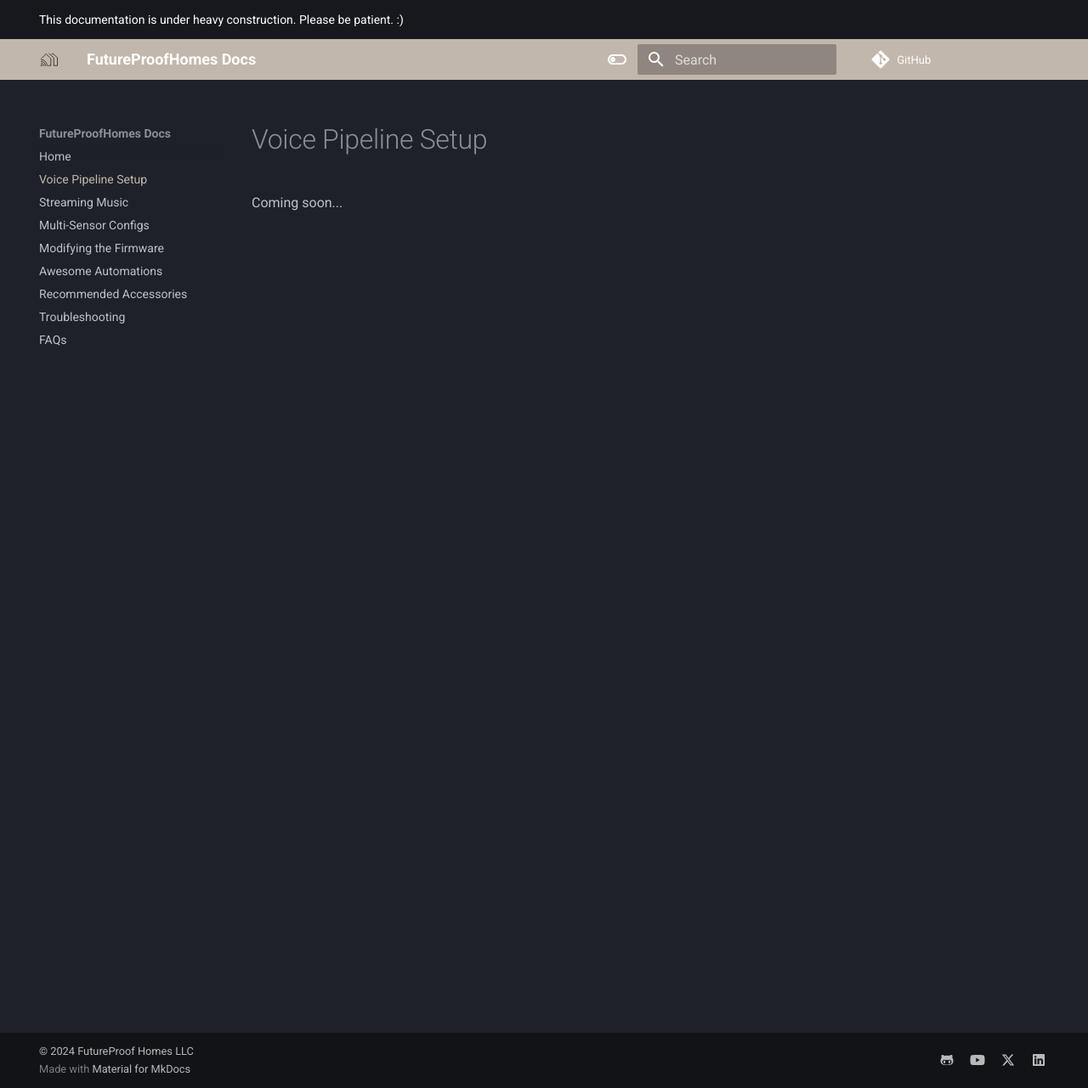
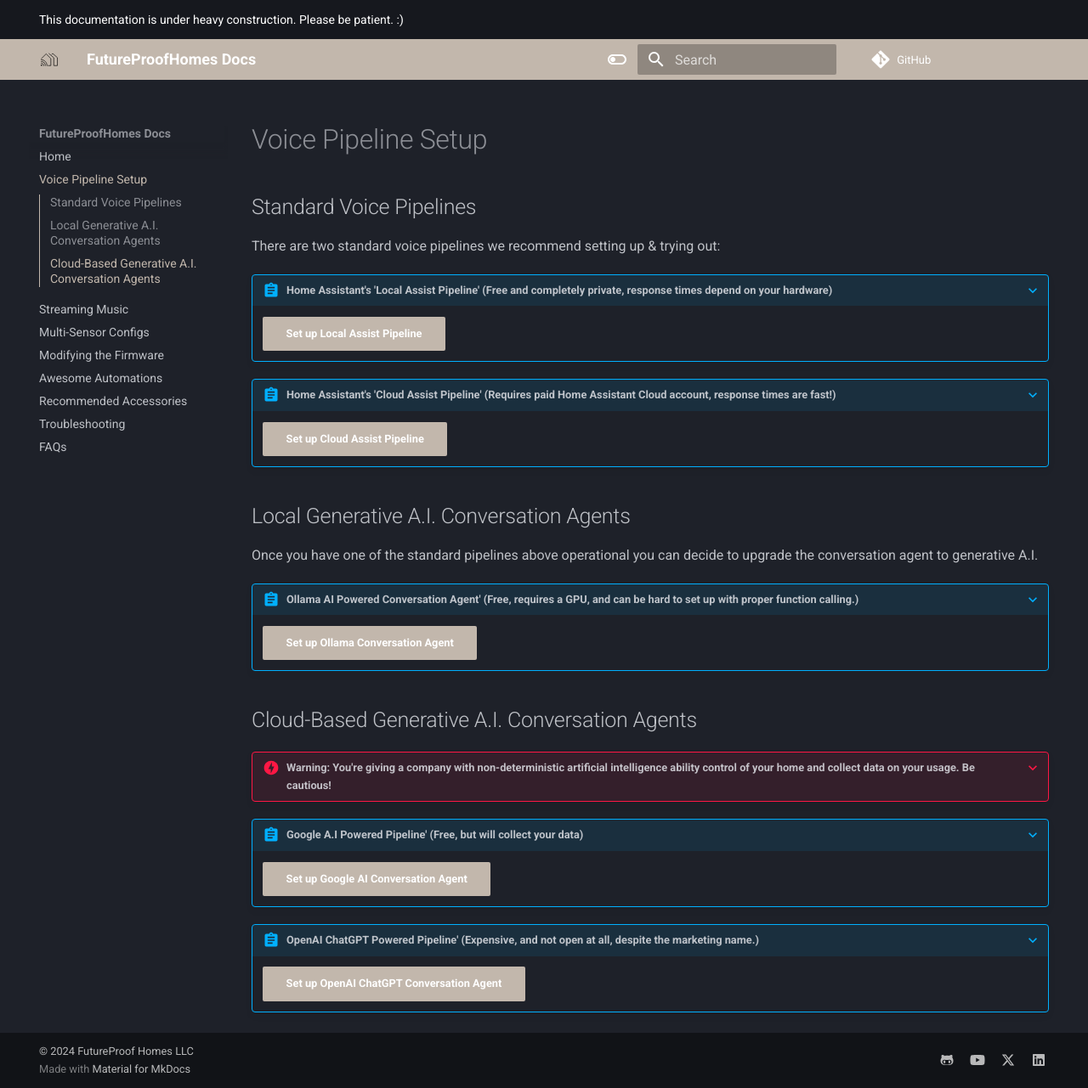
Before and after one commit to FutureProofHomes/Documentation, an MkDocs documentation site: the page built from docs/voice-pipeline.md, in a window 1280 px wide and 1281 px high. Shown: the whole window at 85% size. Built offline with MkDocs 1.6.1 and Material for MkDocs 9.7.7, drawn with Linux system fonts in a browser that asks for light colours; comment, search, counter and statistics services are not loaded.

Commit message:
Adding different voice pipelines and conversation agents.  Correcting bad anchor in music streaming section and FAQ section.

```diff
--- a/docs/voice-pipeline.md
+++ b/docs/voice-pipeline.md
@@ -1,3 +1,28 @@
 <!-- <iframe width="560" height="315" src="https://www.youtube.com/embed/yqWX86uT5jM?si=qK_A1XmaSsqYQ9js" title="YouTube video player" frameborder="0" allow="accelerometer; autoplay; clipboard-write; encrypted-media; gyroscope; picture-in-picture; web-share" referrerpolicy="strict-origin-when-cross-origin" allowfullscreen></iframe> -->
 
-Coming soon...
+## Standard Voice Pipelines
+
+There are two standard voice pipelines we recommend setting up & trying out:
+
+???+ abstract "Home Assistant's 'Local Assist Pipeline' (Free and completely private, response times depend on your hardware)"
+    [Set up Local Assist Pipeline](https://www.home-assistant.io/voice_control/voice_remote_local_assistant/){ .md-button .md-button--primary }
+
+???+ abstract "Home Assistant's 'Cloud Assist Pipeline' (Requires paid Home Assistant Cloud account, response times are fast!)"
+    [Set up Cloud Assist Pipeline](https://www.home-assistant.io/voice_control/voice_remote_cloud_assistant/){ .md-button .md-button--primary }
+
+## Local Generative A.I. Conversation Agents
+
+Once you have one of the standard pipelines above operational you can decide to upgrade the conversation agent to generative A.I.
+
+???+ abstract "Ollama AI Powered Conversation Agent' (Free, requires a GPU, and can be hard to set up with proper function calling.)"
+    [Set up Ollama Conversation Agent](https://www.home-assistant.io/integrations/ollama/){ .md-button .md-button--primary }
+
+## Cloud-Based Generative A.I. Conversation Agents
+
+???+ danger "Warning: You're giving a company with non-deterministic artificial intelligence ability control of your home and collect data on your usage.  Be cautious!"
+
+???+ abstract "Google A.I Powered Pipeline' (Free, but will collect your data)"
+    [Set up Google AI Conversation Agent](https://www.home-assistant.io/integrations/google_generative_ai_conversation/){ .md-button .md-button--primary }
+
+???+ abstract "OpenAI ChatGPT Powered Pipeline' (Expensive, and not open at all, despite the marketing name.)"
+    [Set up OpenAI ChatGPT Conversation Agent](https://www.home-assistant.io/integrations/openai_conversation/){ .md-button .md-button--primary }
```
Also changed, not shown: docs/faqs.md (+4 -0 lines), docs/streaming-music.md (+6 -5 lines).
